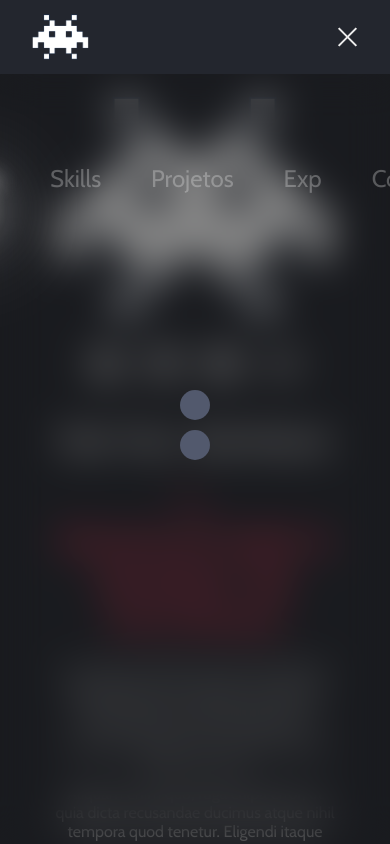
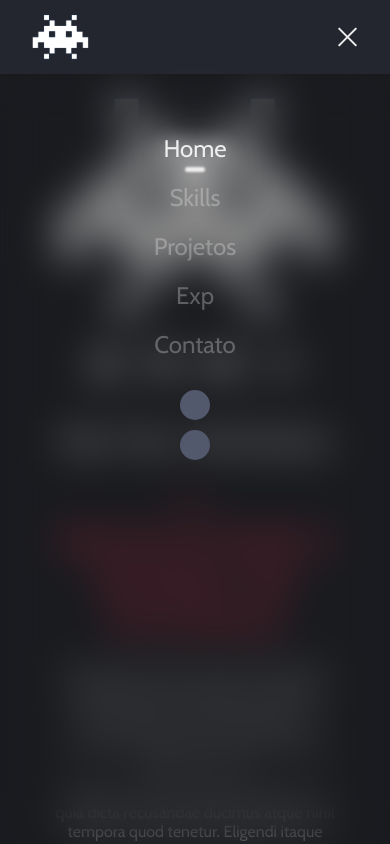
Before and after one commit to marina-barbosa/meu-site-pessoal, a plain HTML site: page view/index.html in a window 390 px wide. Both pictures are taken after a click on the element 347 px from the left and 37 px from the top of the page. Drawn offline with nearby package versions, Linux system fonts and the light colour scheme.

Commit message:
nav hover deslizante mobile

```diff
--- a/css/nav-deslizante.css
+++ b/css/nav-deslizante.css
@@ -71,3 +71,38 @@ nav input:nth-of-type(4):checked ~ .labels .underline {
 nav input:nth-of-type(5):checked ~ .labels .underline {
     left: 80%;
 }
+
+@media screen and (max-width: 825px) {
+    .labels{
+        flex-direction: column;
+        align-items: center;
+        top: -30px;
+        gap: 20px;
+    }
+
+    .underline{
+        /* display: none; */
+        width: 40%;
+    }
+
+    nav input:nth-of-type(1):checked ~ .labels .underline {
+        top: 20%;
+        left: 32%;
+    }
+    nav input:nth-of-type(2):checked ~ .labels .underline {
+        top: 40%;
+        left: 32%;
+    }
+    nav input:nth-of-type(3):checked ~ .labels .underline {
+        top: 58.5%;
+        left: 32%;
+    }
+    nav input:nth-of-type(4):checked ~ .labels .underline {
+        top: 78%;
+        left: 32%;
+    }
+    nav input:nth-of-type(5):checked ~ .labels .underline {
+        top: 95%;
+        left: 32%;
+    }
+}
```
